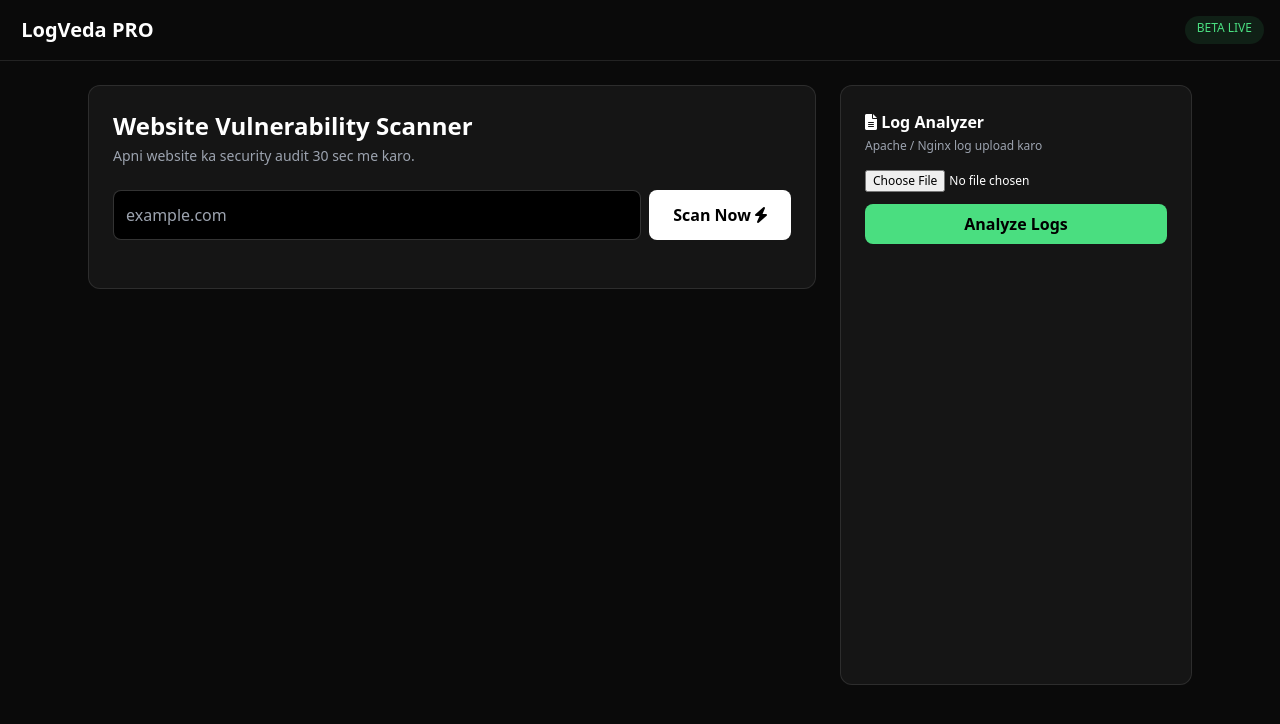
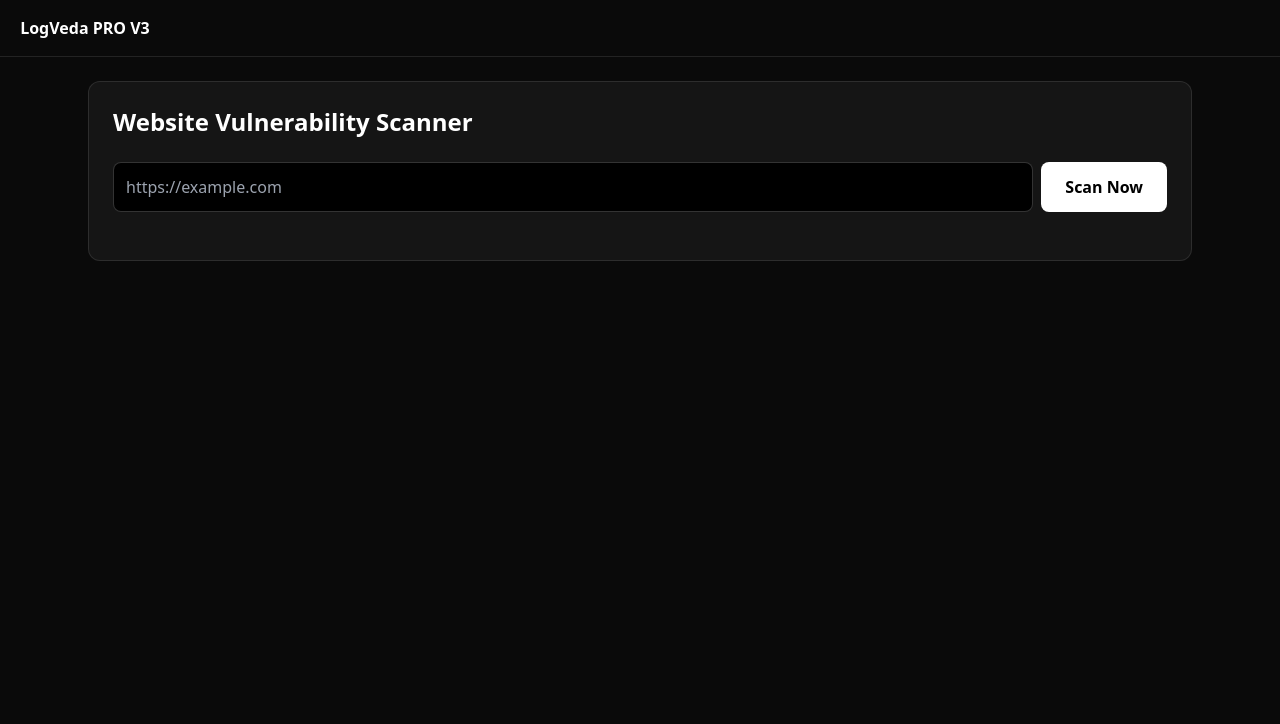
Before and after one commit to amitchauhann04/LogVeda, a Flask app: page / in a window 1280 px wide. Shown: the top 724 px of the page. Run offline with Flask 3, Linux system fonts and the light colour scheme; some libraries are stand-ins or nearby versions.

Commit message:
Update index.html

```diff
--- a/templates/index.html
+++ b/templates/index.html
@@ -1,40 +1,31 @@
 <!DOCTYPE html>
-<html><head><title>LogVeda Pro - Cyber Scanner</title>
-<script src="https://cdn.tailwindcss.com"></script>
-<link href="https://cdnjs.cloudflare.com/ajax/libs/font-awesome/6.0.0/css/all.min.css" rel="stylesheet">
-</head>
+<html><head><title>LogVeda PRO V3</title><script src="https://cdn.tailwindcss.com"></script><link href="https://cdnjs.cloudflare.com/ajax/libs/font-awesome/6.0.0/css/all.min.css" rel="stylesheet"></head>
 <body class="bg-[#0a0a0a] text-white">
-<nav class="border-b border-white/10 p-4 flex justify-between"><h1 class="text-xl font-bold"><i class="fa-solid fa-shield-halved text-green-400"></i> LogVeda PRO</h1><span class="text-xs bg-green-400/10 text-green-400 px-3 py-1 rounded-full">BETA LIVE</span></nav>
-<div class="max-w-6xl mx-auto p-6 grid md:grid-cols-3 gap-6">
-<div class="md:col-span-2">
+<nav class="border-b border-white/10 p-4 flex justify-between"><h1 class="font-bold"><i class="fa-solid fa-shield-halved text-green-400"></i> LogVeda PRO V3</h1></nav>
+<div class="max-w-6xl mx-auto p-6">
 <div class="bg-[#151515] border border-white/10 rounded-xl p-6">
 <h2 class="text-2xl font-bold">Website Vulnerability Scanner</h2>
-<p class="text-gray-400 text-sm mt-1">Apni website ka security audit 30 sec me karo.</p>
-<div class="flex gap-2 mt-6"><input id="domain" class="flex-1 bg-black border border-white/20 p-3 rounded-lg" placeholder="example.com"><button onclick="scanDomain()" class="bg-white text-black px-6 py-3 rounded-lg font-bold">Scan Now <i class="fa-solid fa-bolt"></i></button></div>
-<div id="scanResult" class="mt-6 space-y-3"></div>
-</div>
-</div>
-<div class="bg-[#151515] border border-white/10 rounded-xl p-6">
-<h3 class="font-bold"><i class="fa-solid fa-file-lines"></i> Log Analyzer</h3>
-<p class="text-xs text-gray-400 mt-1">Apache / Nginx log upload karo</p>
-<input type="file" id="logfile" class="mt-4 text-xs">
-<button onclick="uploadLog()" class="w-full mt-3 bg-green-400 text-black py-2 rounded-lg font-bold">Analyze Logs</button>
-<div id="logResult" class="mt-4 text-xs h-[400px] overflow-auto space-y-2"></div>
+<div class="flex gap-2 mt-6"><input id="domain" class="flex-1 bg-black border border-white/20 p-3 rounded-lg" placeholder="https://example.com"><button onclick="scanDomain()" class="bg-white text-black px-6 py-3 rounded-lg font-bold">Scan Now</button></div>
+<div id="scanResult" class="mt-6 space-y-4"></div>
 </div>
 </div>
 <script>
-function badge(l){ if(l=='Critical') return 'bg-red-500'; if(l=='High') return 'bg-orange-500'; if(l=='Medium') return 'bg-yellow-500 text-black'; return 'bg-white/10'; }
+function badge(l){ if(l=='Critical') return 'bg-red-500'; if(l=='Medium') return 'bg-yellow-500 text-black'; return 'bg-white/20'; }
 async function scanDomain(){
- document.getElementById('scanResult').innerHTML='<p class="text-gray-400 animate-pulse">Scanning... SSL, Headers, Files check ho rahe hain</p>';
+ document.getElementById('scanResult').innerHTML='<p class="animate-pulse">Deep scanning with evidence collection...</p>';
  let d=document.getElementById('domain').value;
  let r=await fetch('/scan',{method:'POST',headers:{'Content-Type':'application/json'},body:JSON.stringify({domain:d})});
  let data=await r.json();
- document.getElementById('scanResult').innerHTML=data.map(x=>`<div class="bg-black/50 p-3 rounded-lg border border-white/5 flex justify-between"><div><p class="font-bold text-sm">${x.title}</p><p class="text-xs text-gray-400">${x.msg}</p></div><span class="h-fit text-[10px] px-2 py-1 rounded ${badge(x.level)}">${x.level}</span></div>`).join('');
-}
-async function uploadLog(){
- let f=document.getElementById('logfile').files[0]; if(!f) return alert('File select karo');
- let fd=new FormData(); fd.append('logfile',f);
- let r=await fetch('/logscan',{method:'POST',body:fd}); let data=await r.json();
- document.getElementById('logResult').innerHTML=data.map(x=>`<div class="p-2 bg-black rounded border-l-2 border-red-500"><b class="text-red-400">${x.attack}</b> L:${x.line}<br><span class="text-gray-400 break-all">${x.log}</span></div>`).join('')||'<p class="text-green-400">No threats found - Clean!</p>';
+ document.getElementById('scanResult').innerHTML=data.map(x=>`
+ <div class="bg-black border border-white/10 rounded-lg p-4">
+  <div class="flex justify-between"><p class="font-bold"><i class="fa-solid fa-bug"></i> ${x.title}</p><span class="text-[10px] px-2 py-1 rounded ${badge(x.level)}">${x.level}</span></div>
+  <p class="text-xs mt-2 text-gray-400"><i class="fa-solid fa-location-dot"></i> <b>Location:</b> ${x.location}</p>
+  <div class="mt-2 bg-[#1a1a1a] p-2 rounded text-[11px] text-green-300 overflow-auto"><b>Evidence:</b><br>${x.evidence}</div>
+  <p class="text-xs mt-2 text-blue-300"><b>Fix:</b> ${x.fix}</p>
+  <div class="mt-3 flex gap-2">
+    <a href="${x.poc_url}" target="_blank" class="text-xs bg-white text-black px-3 py-1 rounded font-bold"><i class="fa-solid fa-up-right-from-square"></i> Open Location</a>
+    <a href="${x.url}" target="_blank" class="text-xs border border-white/20 px-3 py-1 rounded">View Source</a>
+  </div>
+ </div>`).join('');
 }
 </script></body></html>
```
